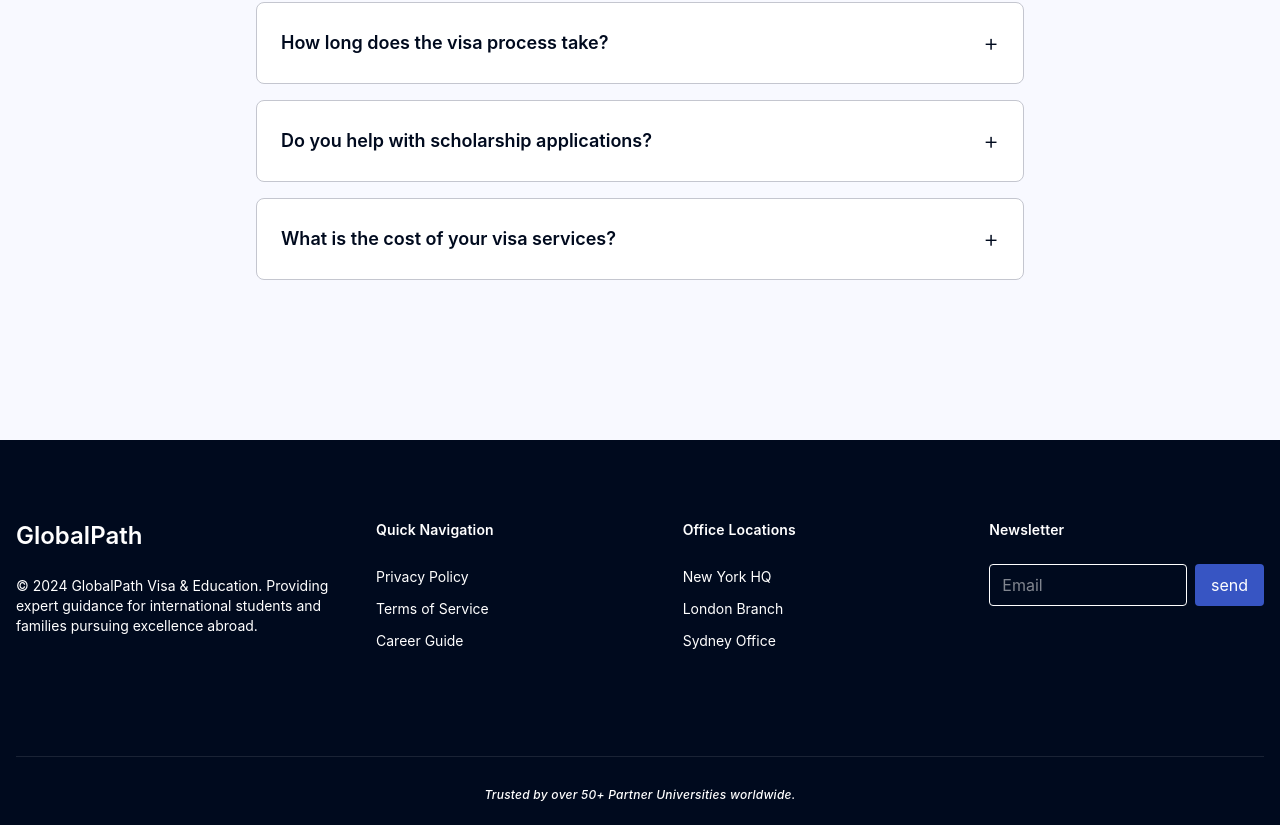
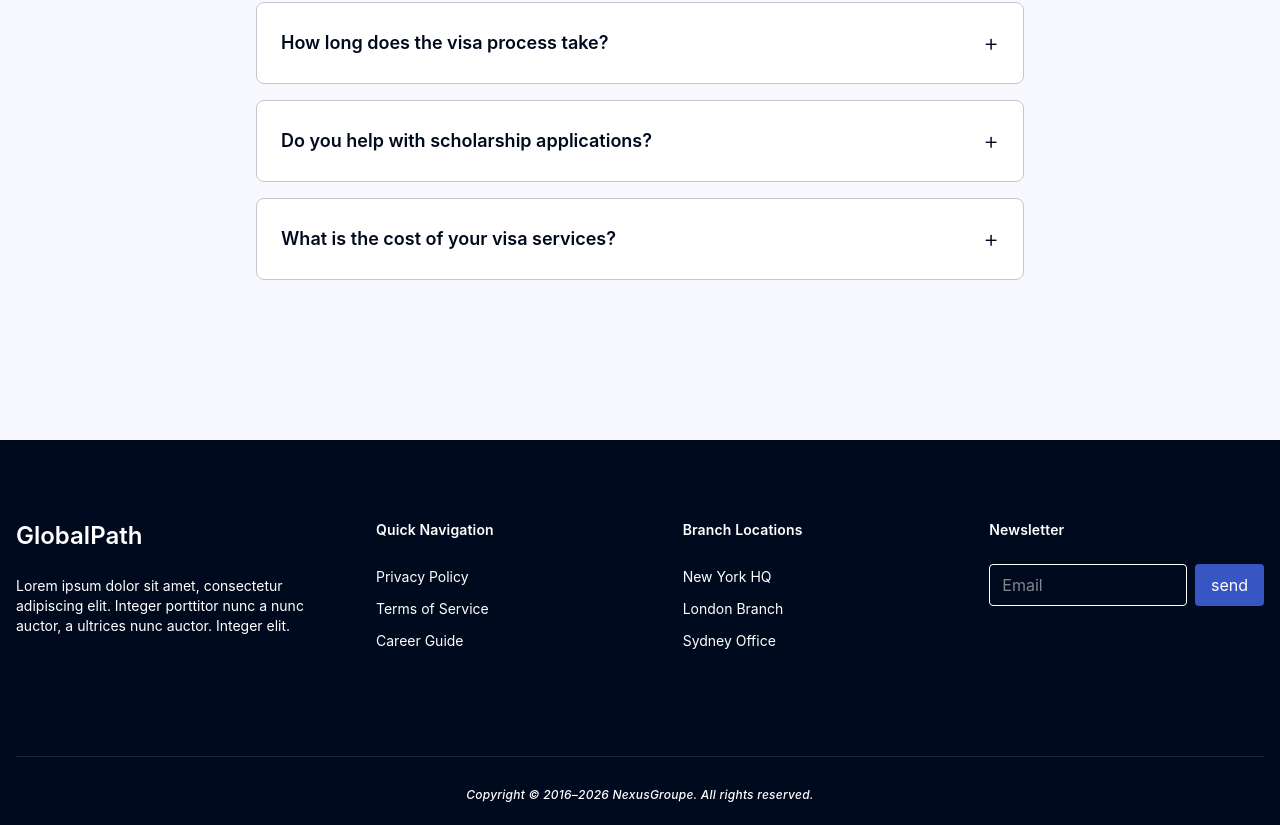
Before and after one commit to beats8792-design/nexus-landing, a Next.js app: page / in a window 1280 px wide. Shown: the part 4346-5171 px from the top of the page. Built offline with nearby package versions, Linux system fonts and the light colour scheme.

Commit message:
footer updated

```diff
--- a/components/layout/Footer.tsx
+++ b/components/layout/Footer.tsx
@@ -13,8 +13,9 @@ export default function Footer() {
           </div>
 
           <p className="font-body-sm text-body-sm text-on-primary-fixed-variant mb-10">
-            © 2024 GlobalPath Visa & Education. Providing expert guidance for
-            international students and families pursuing excellence abroad.
+            Lorem ipsum dolor sit amet, consectetur adipiscing elit. Integer
+            porttitor nunc a nunc auctor, a ultrices nunc auctor. Integer
+            elit.
           </p>
         </div>
 
@@ -56,7 +57,7 @@ export default function Footer() {
           {/* Offices */}
           <div>
             <h4 className="font-label-md text-label-md text-on-primary mb-6">
-              Office Locations
+              Branch Locations
             </h4>
             <ul className="flex flex-col gap-2">
               <li>
@@ -112,7 +113,7 @@ export default function Footer() {
       {/* Bottom */}
       <div className="text-center">
         <span className="font-label-sm text-label-sm text-on-primary-fixed-variant italic">
-          Trusted by over 50+ Partner Universities worldwide.
+          Copyright © 2016–2026 NexusGroupe. All rights reserved.
         </span>
       </div>
     </footer>
```
